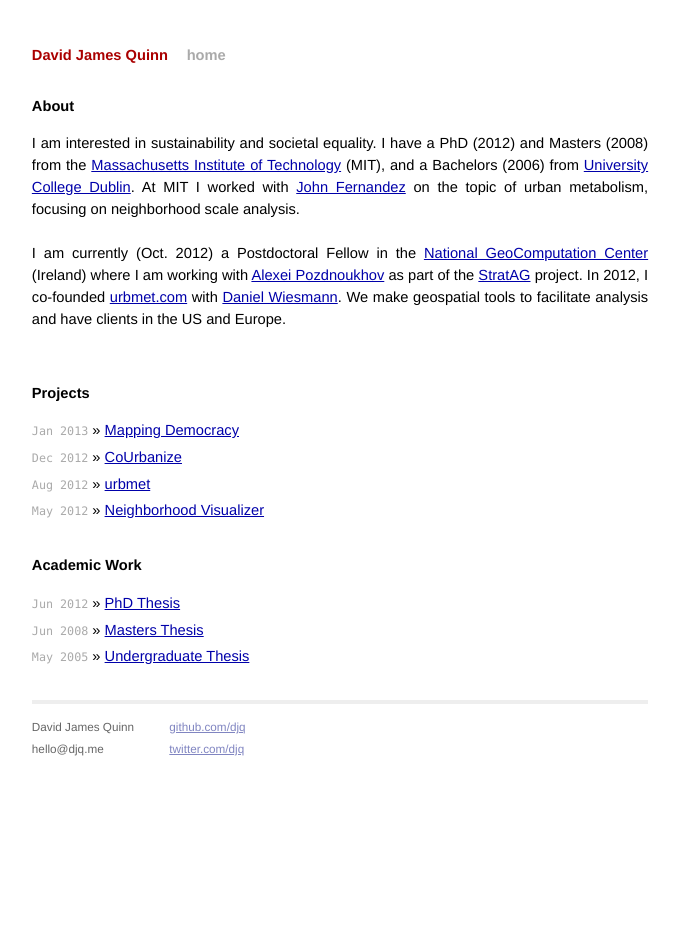
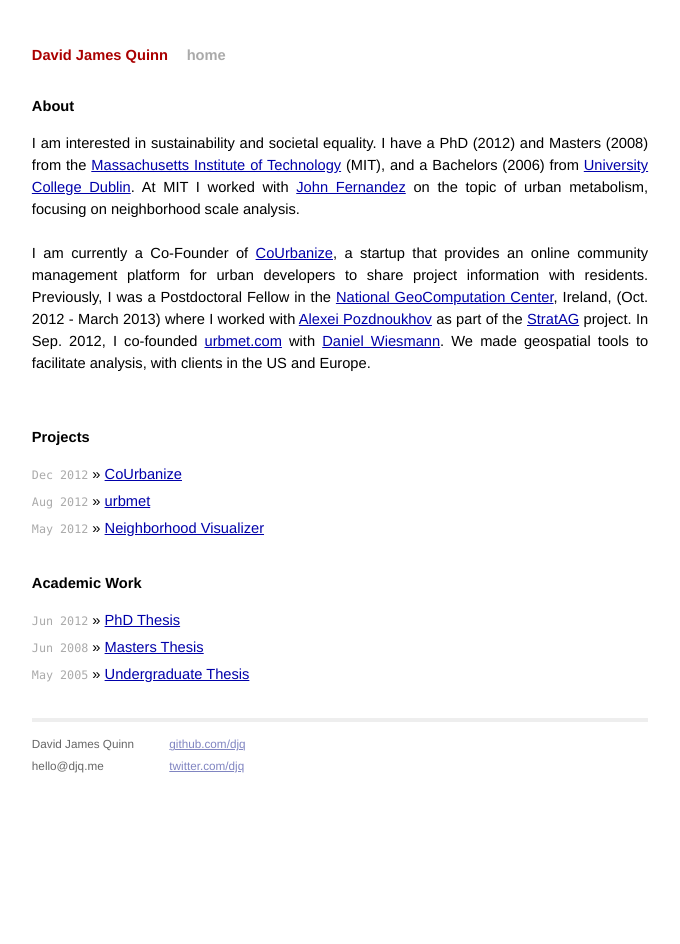
Before and after one commit to djq/djq.github.com, a Jekyll site: the page built from index.html, in a window 1280 px wide. Shown: the whole page, without its empty margins (300-980 px from the left). Built offline with Jekyll 4.4.1, drawn with Linux system fonts in a browser that asks for light colours; Markdown is read by kramdown in place of the engine named in the settings.

Commit message:
updated text

```diff
--- a/index.html
+++ b/index.html
@@ -9,7 +9,7 @@ title: djq
   <ul class="posts">
     <p>I am interested in sustainability and societal equality. I have a PhD (2012) and Masters (2008) from the <a href="http://mit.edu/">Massachusetts Institute of Technology</a> (MIT), and a Bachelors (2006) from <a href="http://ucd.ie">University College Dublin</a>. At MIT I worked with <a href="http://architecture.mit.edu/faculty/john-fernandez">John Fernandez</a> on the topic of urban metabolism, focusing on neighborhood scale analysis.<br><br>
 
-    I am currently (Oct. 2012) a Postdoctoral Fellow in the <a href="http://ncg.nuim.ie/">National GeoComputation Center</a> (Ireland) where I am working with <a href="http://ncg.nuim.ie/redir.php?action=staff/staff/apozdnoukhov">Alexei Pozdnoukhov</a> as part of the <a href="http://www.stratag.ie/">StratAG</a> project. In 2012, I co-founded <a href="http://urbmet.com">urbmet.com</a> with <a href="http://web.ist.utl.pt/daniel.wiesmann/">Daniel Wiesmann</a>. We make geospatial tools to facilitate analysis and have clients in the US and Europe.<br><br>
+    I am currently a Co-Founder of <a href="http://courbanize.com">CoUrbanize</a>, a startup that provides an online community management platform for urban developers to share project information with residents. Previously, I was a Postdoctoral Fellow in the <a href="http://ncg.nuim.ie/">National GeoComputation Center</a>, Ireland, (Oct. 2012 - March 2013) where I worked with <a href="http://ncg.nuim.ie/redir.php?action=staff/staff/apozdnoukhov">Alexei Pozdnoukhov</a> as part of the <a href="http://www.stratag.ie/">StratAG</a> project. In Sep. 2012, I co-founded <a href="http://urbmet.com">urbmet.com</a> with <a href="http://web.ist.utl.pt/daniel.wiesmann/">Daniel Wiesmann</a>. We made geospatial tools to facilitate analysis, with clients in the US and Europe.<br><br>
   </ul>
 
   <!--<h1>Blog Posts</h1>
@@ -21,7 +21,7 @@ title: djq
 
   <h1>Projects</h1>
   <ul class="posts">
-    <li><span>Jan 2013</span> &raquo; <a href="http://mappingdemocracy.ie">Mapping Democracy</a></li>
+    <!-- <li><span>Jan 2013</span> &raquo; <a href="http://mappingdemocracy.ie">Mapping Democracy</a></li> -->
     <li><span>Dec 2012</span> &raquo; <a href="http://courbanize.com">CoUrbanize</a></li>
     <li><span>Aug 2012</span> &raquo; <a href="http://urbmet.com">urbmet</a></li>
     <li><span>May 2012</span> &raquo; <a href="http://urbmet.org">Neighborhood Visualizer</a></li>
```
